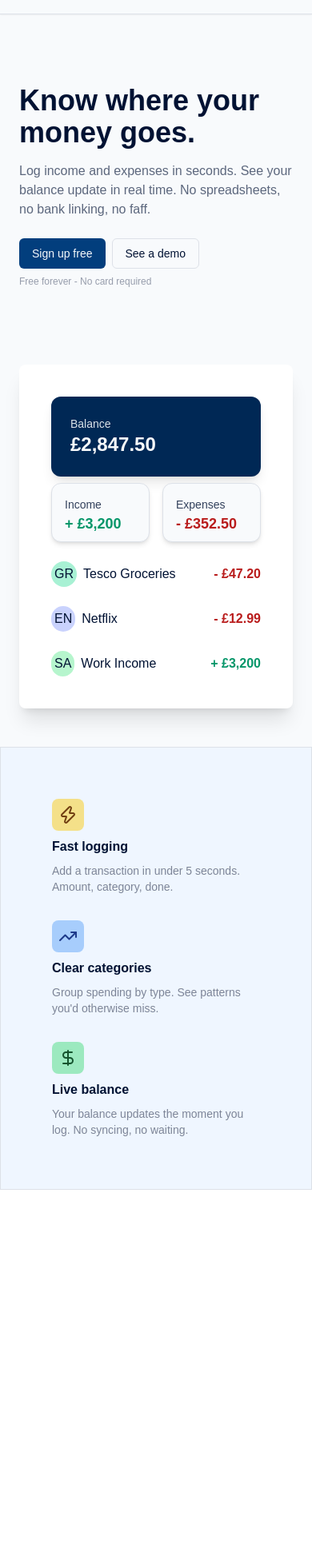
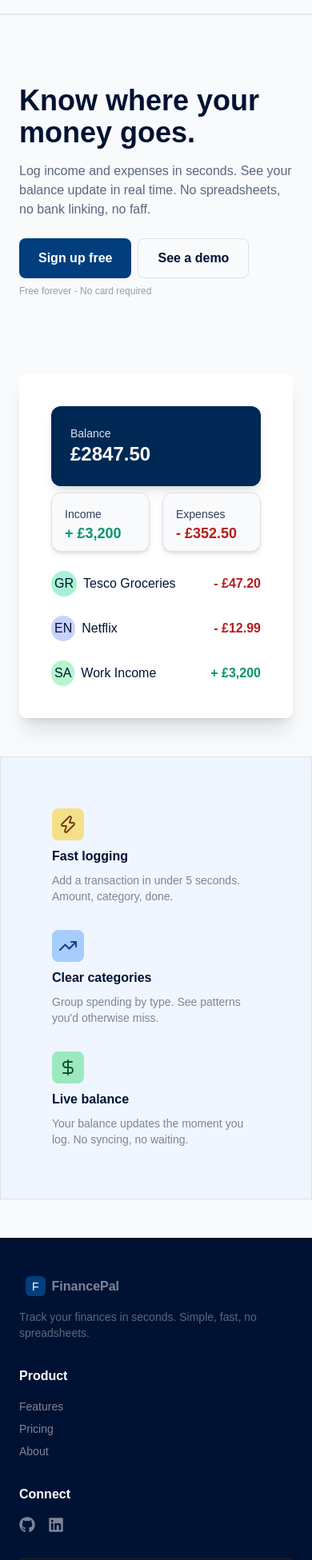
Before and after one commit to joshuapgrandin/finance-tracker-fullstack, a React (Create React App) app in the folder frontend/: page / in a window 390 px wide. Shown: the part 46-1997 px from the top of the page at 80% size. Before the commit the page ends 1534 px from the top, so only its background shows below. Built offline with nearby package versions, Linux system fonts and the light colour scheme.

Commit message:
feat: added framer motion + some basic animations
- Added animations to Hero section, PrimaryButton, SecondaryButton and Features section.

```diff
--- a/frontend/package.json
+++ b/frontend/package.json
@@ -7,9 +7,12 @@
     "@testing-library/jest-dom": "^6.9.1",
     "@testing-library/react": "^16.3.2",
     "@testing-library/user-event": "^13.5.0",
+    "framer-motion": "^12.38.0",
     "lucide-react": "^1.8.0",
     "react": "^19.2.5",
+    "react-countup": "^6.5.3",
     "react-dom": "^19.2.5",
+    "react-icons": "^5.6.0",
     "react-scripts": "5.0.1",
     "web-vitals": "^2.1.4"
   },
--- a/frontend/src/App.js
+++ b/frontend/src/App.js
@@ -1,4 +1,5 @@
 import Features from "./components/Features";
+import Footer from "./components/Footer";
 import Hero from "./components/Hero";
 import NavBar from "./components/NavBar";
 
@@ -19,6 +20,9 @@ function App() {
           <Features />
         </section>
       </main>
+
+      {/*FOOTER*/}
+      <Footer />
     </div>
   );
 }
--- a/frontend/src/components/BalanceCard.js
+++ b/frontend/src/components/BalanceCard.js
@@ -1,9 +1,11 @@
+import CountUp from "react-countup";
+
 const BalanceCard = () => {
   return (
     <div className="bg-brand-800 text-neutral-50 py-6 px-2 rounded-xl shadow-lg">
       <div className="ml-4">
         <p className="text-sm text-neutral-200">Balance</p>
-        <p className="text-2xl font-bold">£2,847.50</p>
+        <p className="text-2xl font-bold">£2847.50</p>
       </div>
     </div>
   );
--- a/frontend/src/components/Features.js
+++ b/frontend/src/components/Features.js
@@ -1,9 +1,37 @@
 import { Zap, TrendingUp, DollarSign } from "lucide-react";
 import FeatureCard from "./FeatureCard";
+import { motion } from "framer-motion";
 
 const Features = () => {
+  const containerVariants = {
+    hidden: { opacity: 0 },
+    visible: {
+      opacity: 1,
+      transition: {
+        staggerChildren: 0.2,
+      },
+    },
+  };
+
+  const itemVariants = {
+    hidden: { opacity: 0, y: 30 },
+    visible: {
+      opacity: 1,
+      y: 0,
+      transition: { duration: 0.6 },
+    },
+  };
+
   return (
-    <div className="grid grid-cols-1 md:grid-cols-3 gap-8 max-w-7xl mx-auto bg-blue-50 p-16 border border-neutral-200">
+    <div className="max-w-7xl mx-auto bg-blue-50 p-16 border border-neutral-200">
+      <motion.div
+        variants={containerVariants}
+        initial="hidden"
+        whileInView="visible"
+        viewport={{ once: true, amount: 0.3 }}
+        className="grid grid-cols-1 md:grid-cols-3 gap-8"
+      >
+        <motion.div variants={itemVariants}>
           <FeatureCard
             icon={Zap}
             title="Fast logging"
@@ -11,7 +39,9 @@ const Features = () => {
             iconBgColor="bg-yellow-400/50"
             iconColor="text-yellow-900"
           />
+        </motion.div>
 
+        <motion.div variants={itemVariants}>
           <FeatureCard
             icon={TrendingUp}
             title="Clear categories"
@@ -19,7 +49,9 @@ const Features = () => {
             iconBgColor="bg-blue-400/50"
             iconColor="text-blue-900"
           />
+        </motion.div>
 
+        <motion.div variants={itemVariants}>
           <FeatureCard
             icon={DollarSign}
             title="Live balance"
@@ -27,6 +59,8 @@ const Features = () => {
             iconBgColor="bg-green-400/50"
             iconColor="text-green-900"
           />
+        </motion.div>
+      </motion.div>
     </div>
   );
 };
--- /dev/null
+++ b/frontend/src/components/Footer.js
@@ -0,0 +1,79 @@
+import { FaGithub, FaLinkedin } from "react-icons/fa";
+import Logo from "./Logo";
+
+const Footer = () => {
+  return (
+    <footer className="bg-neutral-900 text-neutral-400 mt-12 py-12 px-6 border-t border-neutral-800">
+      <div className="max-w-7xl mx-auto">
+        {/* Top section - Logo + Links */}
+        <div className="grid grid-cols-1 md:grid-cols-3 gap-8 mb-8">
+          {/* Column 1 - Brand */}
+          <div>
+            <div className="mb-4">
+              <Logo />
+            </div>
+            <p className="text-sm text-neutral-500">
+              Track your finances in seconds. Simple, fast, no spreadsheets.
+            </p>
+          </div>
+
+          {/* Column 2 - Links */}
+          <div>
+            <h4 className="text-white font-semibold mb-4">Product</h4>
+            <ul className="space-y-2 text-sm">
+              <li>
+                <a href="#" className="hover:text-white transition">
+                  Features
+                </a>
+              </li>
+              <li>
+                <a href="#" className="hover:text-white transition">
+                  Pricing
+                </a>
+              </li>
+              <li>
+                <a href="#" className="hover:text-white transition">
+                  About
+                </a>
+              </li>
+            </ul>
+          </div>
+
+          {/* Column 3 - Social */}
+          <div>
+            <h4 className="text-white font-semibold mb-4">Connect</h4>
+            <div className="flex gap-4">
+              <a
+                href="https://github.com/joshuapgrandin"
+                target="_blank"
+                rel="noopener noreferrer"
+                className="hover:text-white transition"
+                aria-label="GitHub"
+              >
+                <FaGithub size={20} />
+              </a>
+              <a
+                href="https://linkedin.com/in/yourusername"
+                target="_blank"
+                rel="noopener noreferrer"
+                className="hover:text-white transition"
+                aria-label="LinkedIn"
+              >
+                <FaLinkedin size={20} />
+              </a>
+            </div>
+          </div>
+        </div>
+
+        {/* Bottom section - Copyright */}
+        <div className="pt-8 border-t border-neutral-800 text-center md:text-left">
+          <p className="text-sm text-neutral-500">
+            © 2026 FinancePal. Built with React by Josh.
+          </p>
+        </div>
+      </div>
+    </footer>
+  );
+};
+
+export default Footer;
--- a/frontend/src/components/Hero.js
+++ b/frontend/src/components/Hero.js
@@ -3,30 +3,58 @@ import PrimaryButton from "./buttons/PrimaryButton";
 import SecondaryButton from "./buttons/SecondaryButton";
 import StatCard from "./StatCard";
 import TransactionItem from "./TransactionItem";
+import { motion } from "framer-motion";
 
 const Hero = () => {
   return (
     <section className="max-w-7xl mx-auto flex flex-col md:grid md:grid-cols-2 gap-12 m-6">
       {/*LEFT SIDE TEXT */}
       <div className="pt-10 m-6">
-        <h1 className="text-4xl font-semibold text-neutral-900">
+        <motion.h1
+          initial={{ opacity: 0, y: 20 }}
+          animate={{ opacity: 1, y: 0 }}
+          transition={{ duration: 0.6, ease: "easeOut" }}
+          className="text-4xl font-semibold text-neutral-900"
+        >
           Know where your <br /> money goes.
-        </h1>
-        <p className="text-neutral-500 mt-4">
+        </motion.h1>
+
+        <motion.p
+          initial={{ opacity: 0, y: 20 }}
+          animate={{ opacity: 1, y: 0 }}
+          transition={{ duration: 0.6, delay: 0.2, ease: "easeOut" }}
+          className="text-neutral-500 mt-4"
+        >
           Log income and expenses in seconds. See your balance update in real
           time. No spreadsheets, no bank linking, no faff.
-        </p>
+        </motion.p>
+
         {/*BUTTONS*/}
-        <div className="flex gap-2 mt-6">
+        <motion.div
+          initial={{ opacity: 0, y: 20 }}
+          animate={{ opacity: 1, y: 0 }}
+          transition={{ duration: 0.6, delay: 0.4, ease: "easeOut" }}
+          className="flex gap-2 mt-6"
+        >
           <PrimaryButton text={"Sign up free"} />
           <SecondaryButton text={"See a demo"} />
-        </div>
-        <p className="text-xs mt-2 text-neutral-300">
+        </motion.div>
+        <motion.p
+          initial={{ opacity: 0, y: 30 }}
+          animate={{ opacity: 1, y: 0 }}
+          transition={{ duration: 0.6, delay: 0.6, ease: "easeOut" }}
+          className="text-xs mt-2 text-neutral-300"
+        >
           Free forever - No card required
-        </p>
+        </motion.p>
       </div>
       {/*RIGHTSIDE CARD */}
-      <div className="bg-white p-6 shadow-xl border-neutral-200 rounded-lg m-6">
+      <motion.div
+        initial={{ opacity: 0, x: 50 }}
+        animate={{ opacity: 1, x: 0 }}
+        transition={{ duration: 0.8, delay: 0.3, ease: "easeOut" }}
+        className="bg-white p-6 shadow-xl border-neutral-200 rounded-lg m-6"
+      >
         <div className="p-4 space-y-2">
           <BalanceCard />
           <div className="grid grid-cols-2 gap-4">
@@ -54,7 +82,7 @@ const Hero = () => {
             />
           </div>
         </div>
-      </div>
+      </motion.div>
     </section>
   );
 };
--- a/frontend/src/components/buttons/PrimaryButton.js
+++ b/frontend/src/components/buttons/PrimaryButton.js
@@ -1,8 +1,16 @@
-const PrimaryButton = ({ text }) => {
+import { motion } from "framer-motion";
+
+const PrimaryButton = ({ text, onClick }) => {
   return (
-    <button className="bg-brand-700 px-4 py-2 rounded-md text-neutral-50 text-sm hover:bg-brand-600 transition-all">
+    <motion.button
+      whileHover={{ scale: 1.03 }}
+      whileTap={{ scale: 0.98 }}
+      transition={{ type: "spring", stiffness: 400, damping: 17 }}
+      onClick={onClick}
+      className="bg-brand-700 px-6 py-3 rounded-lg text-white font-semibold hover:bg-brand-600 transition-colors"
+    >
       {text}
-    </button>
+    </motion.button>
   );
 };
 
--- a/frontend/src/components/buttons/SecondaryButton.js
+++ b/frontend/src/components/buttons/SecondaryButton.js
@@ -1,8 +1,16 @@
-const SecondaryButton = ({ text }) => {
+import { motion } from "framer-motion";
+
+const SecondaryButton = ({ text, onClick }) => {
   return (
-    <button className="bg-neutral-50 border-neutral-200 border px-4 py-2 rounded-md text-neutral-900 text-sm hover:bg-neutral-100 hover:border-neutral-300 transition-all">
+    <motion.button
+      whileHover={{ scale: 1.03 }}
+      whileTap={{ scale: 0.98 }}
+      transition={{ type: "spring", stiffness: 400, damping: 17 }}
+      onClick={onClick}
+      className="bg-neutral-50 border-neutral-200 border px-6 py-3 rounded-lg text-neutral-900 font-semibold hover:bg-neutral-100 hover:border-neutral-300 transition-colors"
+    >
       {text}
-    </button>
+    </motion.button>
   );
 };
 
```
Also changed, not shown: 1 other file (tests, documents, lock files or other folders). Lines whose indentation alone changed are shown as unchanged.
